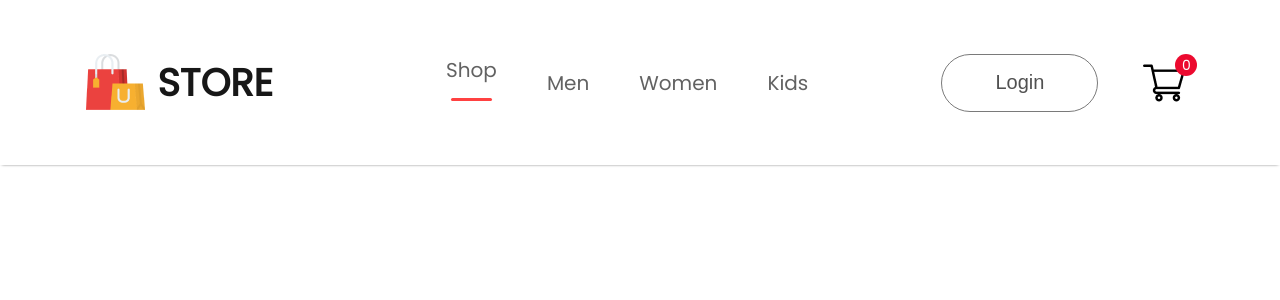
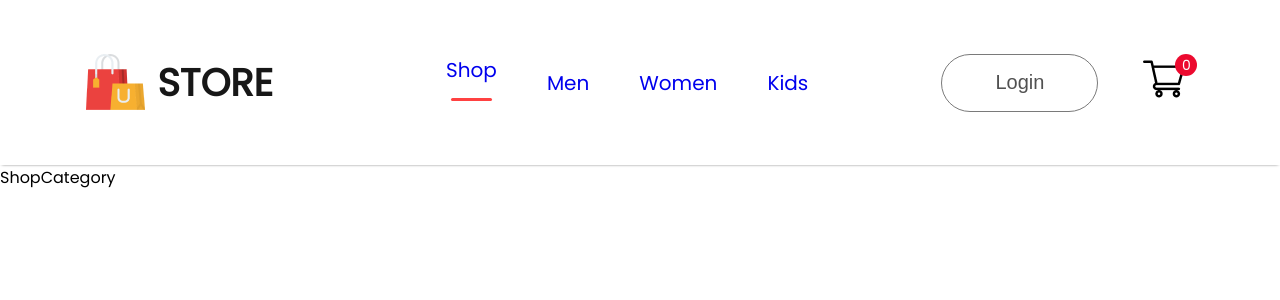
Before and after one commit to AnastasiiaYurchenko/online-store, a React (Create React App) app: page /online-store/men in a window 1280 px wide. Shown: the top 300 px of the page. Built offline with nearby package versions, Linux system fonts and the light colour scheme.

Commit message:
add routes

```diff
--- a/src/components/App.jsx
+++ b/src/components/App.jsx
@@ -1,10 +1,29 @@
+import { BrowserRouter, Route, Routes } from 'react-router-dom';
 import './App.css';
 import Navbar from './Navbar/Navbar';
+import Shop from 'pages/Shop';
+import ShopCategory from 'pages/ShopCategory';
+import Product from 'pages/Product';
+import Cart from 'pages/Cart';
+import LoginSignup from 'pages/LoginSignup';
 
 export const App = () => {
   return (
     <div>
-     <Navbar/>
+      <BrowserRouter basename="/online-store">
+        <Navbar />
+        <Routes>
+          <Route path='/' element={<Shop />} />
+          <Route path='/men' element={<ShopCategory category={"men"} />} />
+          <Route path='/women' element={<ShopCategory category={"women"} />} />
+          <Route path='/kids' element={<ShopCategory category={"kid"} />} />
+          <Route path='/product' element={<Product />}>
+            <Route path=':productId' element={<Product/>} />
+          </Route>
+          <Route path='/cart' element={<Cart />} />
+          <Route path='/login' element={<LoginSignup/>} />
+        </Routes>
+      </BrowserRouter>
     </div>
   );
 };
--- a/src/components/Navbar/Navbar.jsx
+++ b/src/components/Navbar/Navbar.jsx
@@ -2,6 +2,8 @@ import React, { useState } from 'react';
 import './Navbar.css';
 import logo from '../assets/logo.png';
 import cart_icon from '../assets/cart_icon.png';
+import { Link } from 'react-router-dom';
+
 
 const Navbar = () => {
 
@@ -13,14 +15,14 @@ const Navbar = () => {
               <p>Store</p>
           </div>
           <ul className="nav-menu">
-              <li onClick={() => { setMenu("shop") }}>Shop {menu === "shop"? <hr/> : <></>}</li>
-              <li onClick={()=>{setMenu("men")}}>Men{menu === "men"? <hr/> : <></>}</li>
-              <li onClick={()=>{setMenu("women")}}>Women{menu === "women"? <hr/> : <></>}</li>
-              <li onClick={()=>{setMenu("kids")}}>Kids{menu === "kids"? <hr/> : <></>}</li>
+              <li onClick={() => { setMenu("shop") }}><Link style={{textDecoration:"none"}} to="/">Shop</Link> {menu === "shop"? <hr/> : <></>}</li>
+              <li onClick={()=>{setMenu("men")}}><Link style={{textDecoration:"none"}} to="/men">Men</Link>{menu === "men"? <hr/> : <></>}</li>
+              <li onClick={() => { setMenu("women") }}><Link style={{textDecoration:"none"}} to="/women">Women</Link>{menu === "women" ? <hr /> : <></>}</li>
+              <li onClick={()=>{setMenu("kids")}}><Link style={{textDecoration:"none"}} to="/kids">Kids</Link>{menu === "kids"? <hr/> : <></>}</li>
           </ul>
           <div className="nav-login-cart">
-              <button>Login</button>
-              <img src={cart_icon} alt="Cart-icon" />
+              <Link to='/login'><button>Login</button></Link>
+              <Link to='/cart'><img src={cart_icon} alt="Cart-icon" /></Link>
               <div className='nav-cart-count'>0</div>
           </div>
     </div>
--- /dev/null
+++ b/src/pages/Cart.jsx
@@ -0,0 +1,9 @@
+import React from 'react'
+
+const Cart = () => {
+  return (
+    <div>Cart</div>
+  )
+}
+
+export default Cart
--- /dev/null
+++ b/src/pages/LoginSignup.jsx
@@ -0,0 +1,9 @@
+import React from 'react'
+
+const LoginSignup = () => {
+  return (
+    <div>LoginSignup</div>
+  )
+}
+
+export default LoginSignup
--- /dev/null
+++ b/src/pages/Product.jsx
@@ -0,0 +1,9 @@
+import React from 'react'
+
+const Product = () => {
+  return (
+    <div>Product</div>
+  )
+}
+
+export default Product
--- /dev/null
+++ b/src/pages/Shop.jsx
@@ -0,0 +1,9 @@
+import React from 'react'
+
+const Shop = () => {
+  return (
+    <div>Shop</div>
+  )
+}
+
+export default Shop
--- /dev/null
+++ b/src/pages/ShopCategory.jsx
@@ -0,0 +1,9 @@
+import React from 'react'
+
+const ShopCategory = () => {
+  return (
+    <div>ShopCategory</div>
+  )
+}
+
+export default ShopCategory
```
